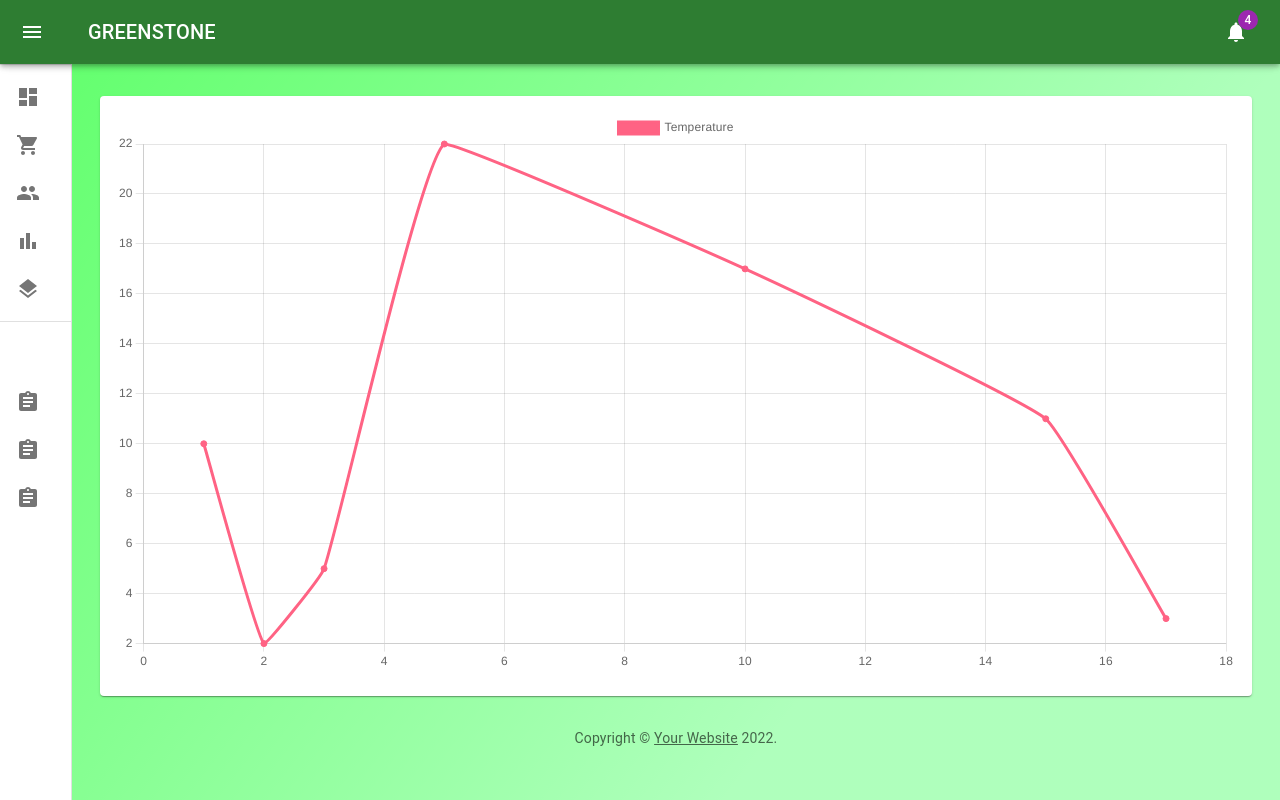
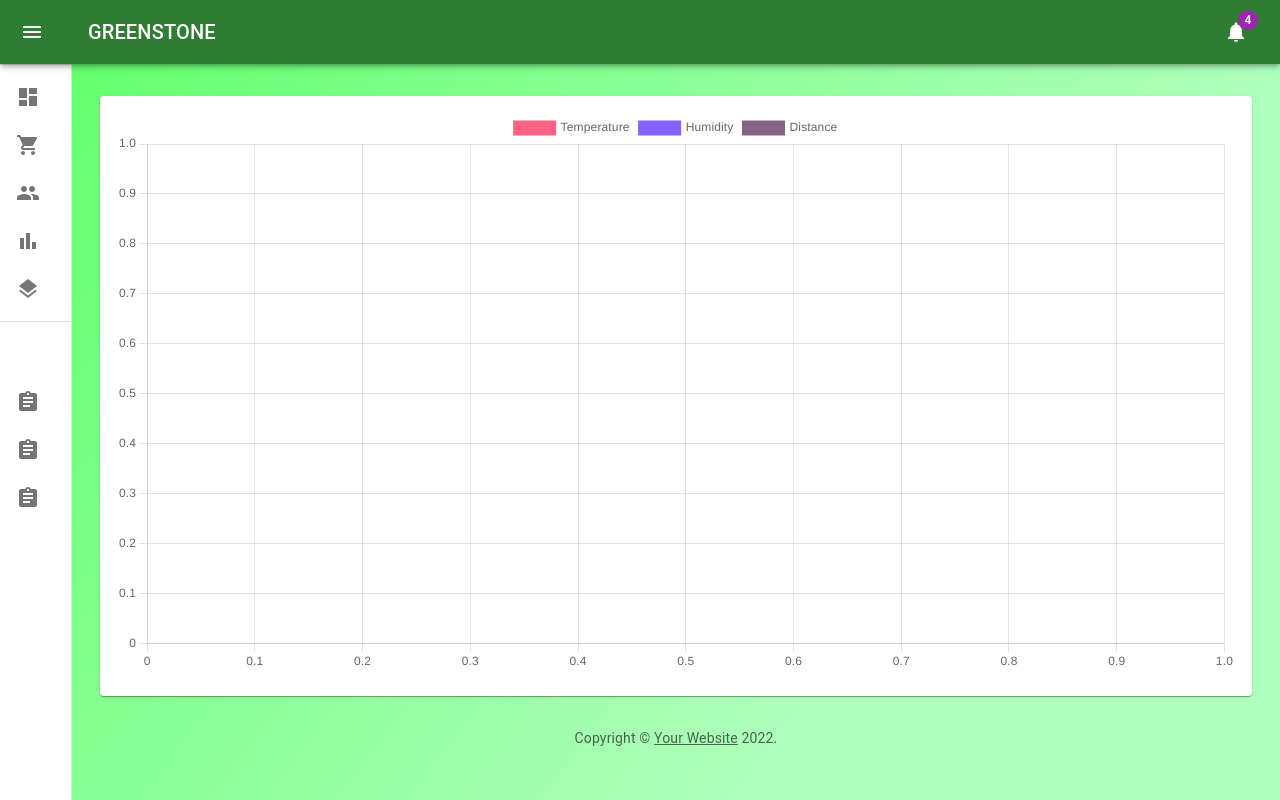
Before and after one commit to Miguel26-pixel/Projeto-Integrador, a Next.js app in the folder my-chakra-app/: page /plantCard in a window 1280 px wide. Built offline with nearby package versions, Linux system fonts and the light colour scheme; no server answers.

Commit message:
add: update pusher hum, dist, temp

```diff
--- a/my-chakra-app/pages/plantCard.js
+++ b/my-chakra-app/pages/plantCard.js
@@ -127,29 +127,14 @@ const AppBar = styled(MuiAppBar, {
 }));
 
 
-const options = {
-    scales: {
-        y: {
-            type: 'linear'
-        },
-        x: {
-            type: 'linear'
-        }
-    }
-}
-
-
 export default function PlantCard() {
     const router = useRouter();
     const [open, setOpen] = React.useState(false);
     const [temperature, setTemperature] = React.useState([
-        { x: 1, y: 10 },
-        { x: 2, y: 2 },
-        { x: 3, y: 5 },
-        { x: 5, y: 22 },
-        { x: 10, y: 17 },
-        { x: 15, y: 11 },
-        { x: 17, y: 3 }
+    ])
+    const [humidity, setHumidity] = React.useState([
+    ])
+    const [distance, setDistance] = React.useState([
     ])
 
     useEffect(() => {
@@ -161,8 +146,32 @@ export default function PlantCard() {
         const channel = pusher.subscribe('plant-channel');
 
         channel.bind("new-data", function (data) {
-            setTemperature([...temperature, { x: 2, y: 2 }])
-            console.log(data)
+            let temperatureCopy = []
+            let humidityCopy = []
+            let distanceCopy = []
+
+            for(let i = 0; i < data.data.length; i++) {
+                let record = data.data[i]
+                console.log(record)
+
+                if(record.hasOwnProperty("temperature")) {
+                    temperatureCopy.push({x: record.time, y: record.temperature})
+                }
+
+                if(record.hasOwnProperty("humidity")) {
+                    humidityCopy.push({x: record.time, y: record.humidity})
+                }
+
+                if(record.hasOwnProperty("distance")) {
+                    distanceCopy.push({x: record.time, y: record.distance})
+                }
+            }
+
+            console.log(humidityCopy)
+            setTemperature(temp => [...temp, ...temperatureCopy])
+            setHumidity(hum => [...hum, ...humidityCopy])
+            setDistance(dist => [...dist, ...distanceCopy])
+
         });
 
         return () => {
@@ -284,8 +293,32 @@ export default function PlantCard() {
                                                         data: temperature,
                                                         fill: false,
                                                     },
+                                                    {
+                                                        label: "Humidity",
+                                                        backgroundColor: 'rgb(132, 99, 255)',
+                                                        borderColor: 'rgb(132, 99, 255)',
+                                                        lineTension: 0.1,
+                                                        data: humidity,
+                                                        fill: false,
+                                                    },
+                                                    {
+                                                        label: "Distance",
+                                                        backgroundColor: 'rgb(132, 99, 132)',
+                                                        borderColor: 'rgb(132, 99, 132)',
+                                                        lineTension: 0.1,
+                                                        data: distance,
+                                                        fill: false,
+                                                    },
                                                 ]
-                                            }} options={options} />
+                                            }} options={{scales: {
+                                                y: {
+                                                    type: 'linear'
+                                                },
+                                                x: {
+                                                    type: 'linear',
+                                                    beginAtZero: false
+                                                }
+                                            }}} />
                                         </CardContent>
                                     </Card>
                                 </Grid>
```
